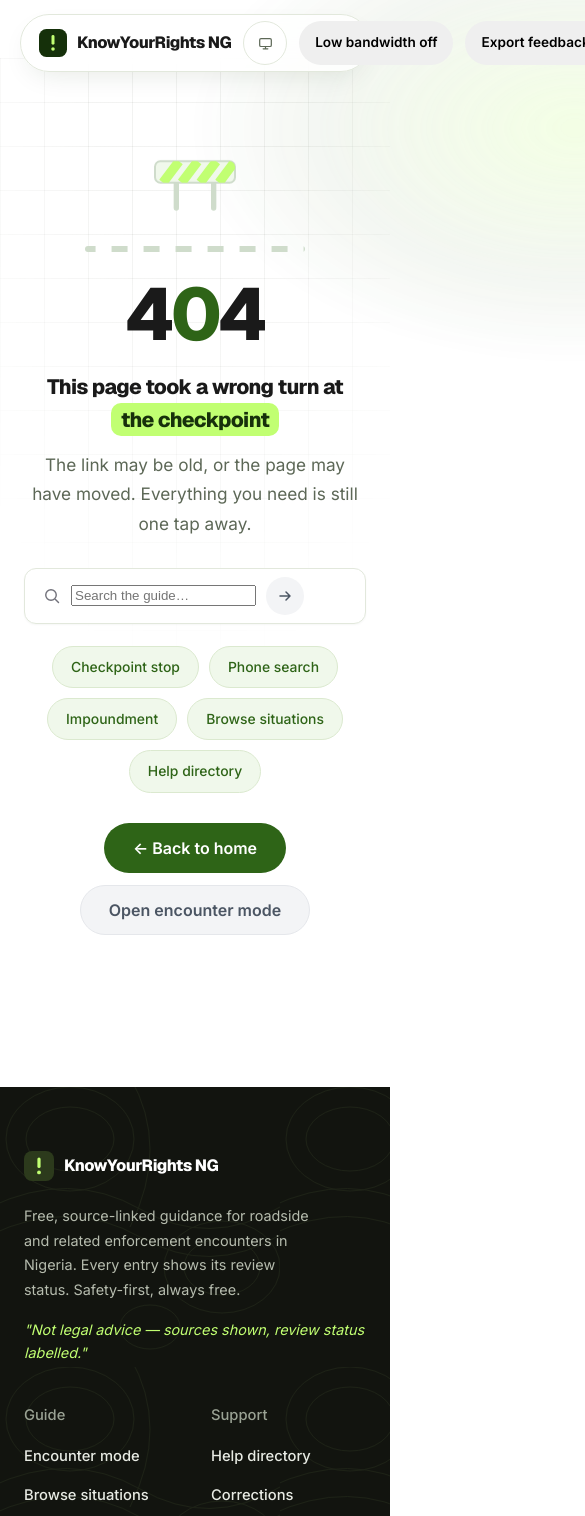
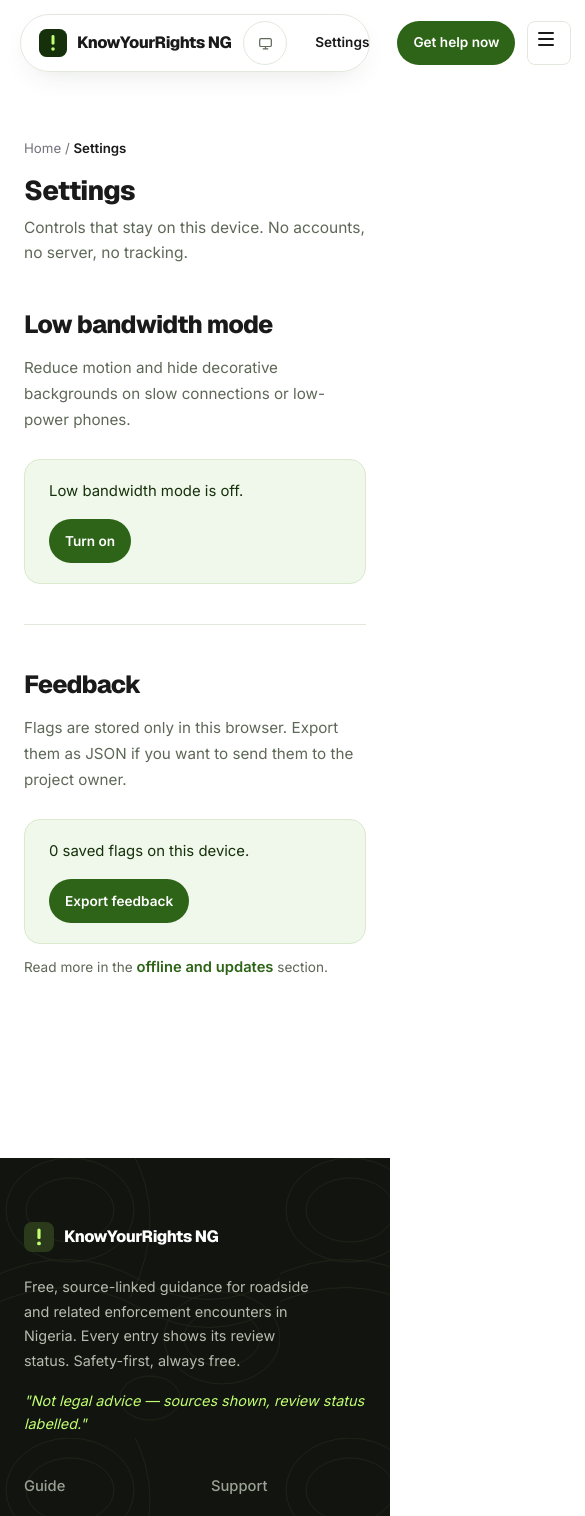
Before and after one commit to Nierowheezy/KnowYourRights-NG, a React (Vite) app: page /settings in a window 390 px wide. Shown: the top 1516 px of the page, 585 px wide, since content can reach past the window. Built offline with nearby package versions, Linux system fonts and the light colour scheme.

Commit message:
fix: move preferences and feedback into settings

```diff
--- a/src/components/FeedbackModal.tsx
+++ b/src/components/FeedbackModal.tsx
@@ -1,27 +1,5 @@
-import { useEffect, useState } from "react";
-
-type FeedbackItem = {
-  scenarioId: string;
-  category: "missing" | "confusing" | "outdated";
-  note: string;
-  ts: number;
-};
-
-const STORAGE_KEY = "kyr-feedback-queue";
-
-function readQueue(): FeedbackItem[] {
-  try {
-    const raw = localStorage.getItem(STORAGE_KEY);
-    return raw ? JSON.parse(raw) : [];
-  } catch {
-    return [];
-  }
-}
-function writeQueue(q: FeedbackItem[]) {
-  try {
-    localStorage.setItem(STORAGE_KEY, JSON.stringify(q));
-  } catch {}
-}
+import { useState } from "react";
+import { addFeedback, type FeedbackCategory } from "../lib/feedback";
 
 export default function FeedbackModal({
   scenarioId,
@@ -32,23 +10,13 @@ export default function FeedbackModal({
   open: boolean;
   onClose: () => void;
 }) {
-  const [category, setCategory] = useState<"missing" | "confusing" | "outdated">("missing");
+  const [category, setCategory] = useState<FeedbackCategory>("missing");
   const [note, setNote] = useState("");
-
-  useEffect(() => {
-    if (open) {
-      setCategory("missing");
-      setNote("");
-    }
-  }, [open]);
 
   if (!open) return null;
 
   const submit = () => {
-    const item: FeedbackItem = { scenarioId, category, note: note.slice(0, 500), ts: Date.now() };
-    const q = readQueue();
-    q.push(item);
-    writeQueue(q);
+    addFeedback({ scenarioId, category, note: note.slice(0, 500), ts: Date.now() });
     onClose();
   };
 
@@ -59,7 +27,10 @@ export default function FeedbackModal({
         <p className="muted">No personal data is collected. Notes are stored locally on your device.</p>
         <label>
           Issue type
-          <select value={category} onChange={e => setCategory(e.target.value as any)}>
+          <select
+            value={category}
+            onChange={(event) => setCategory(event.target.value as FeedbackCategory)}
+          >
             <option value="missing">Missing info</option>
             <option value="confusing">Confusing wording</option>
             <option value="outdated">Possibly outdated</option>
@@ -67,7 +38,7 @@ export default function FeedbackModal({
         </label>
         <label>
           Note (optional, max 500 chars)
-          <textarea value={note} onChange={e => setNote(e.target.value)} maxLength={500} rows={4} placeholder="What is unclear or missing?" />
+          <textarea value={note} onChange={(event) => setNote(event.target.value)} maxLength={500} rows={4} placeholder="What is unclear or missing?" />
         </label>
         <div className="modal-actions">
           <button className="btn btn--primary" onClick={submit}>Save locally</button>
--- a/src/components/Layout.tsx
+++ b/src/components/Layout.tsx
@@ -18,30 +18,24 @@ export default function Layout() {
   const location = useLocation();
   const [theme, setThemeState] = useState<Theme>(getTheme);
   const [menuOpen, setMenuOpen] = useState(false);
-  const [lowBw, setLowBw] = useState(() => {
-    try { return localStorage.getItem("kyr-lowbw") === "1"; } catch { return false; }
-  });
-  const [feedbackCount, setFeedbackCount] = useState(0);
 
   const announce = getAnnounce(location.pathname);
 
   useEffect(() => {
-    try { localStorage.setItem("kyr-lowbw", lowBw ? "1" : "0"); } catch {}
-    if (lowBw) document.documentElement.setAttribute("data-lowbw", "1");
-    else document.documentElement.removeAttribute("data-lowbw");
-  }, [lowBw]);
-
-  useEffect(() => {
-    const update = () => {
-      try {
-        const raw = localStorage.getItem("kyr-feedback-queue");
-        const arr = raw ? JSON.parse(raw) : [];
-        setFeedbackCount(arr.length);
-      } catch { setFeedbackCount(0); }
+    const apply = () => {
+      if (window.localStorage.getItem("kyr-lowbw") === "1") {
+        document.documentElement.setAttribute("data-lowbw", "1");
+      } else {
+        document.documentElement.removeAttribute("data-lowbw");
+      }
     };
-    update();
-    window.addEventListener("storage", update);
-    return () => window.removeEventListener("storage", update);
+    apply();
+    window.addEventListener("storage", apply);
+    window.addEventListener("kyr-preferences-changed", apply);
+    return () => {
+      window.removeEventListener("storage", apply);
+      window.removeEventListener("kyr-preferences-changed", apply);
+    };
   }, []);
   useEffect(() => {
     setTheme(theme);
@@ -120,34 +114,7 @@ export default function Layout() {
               <svg className="ticon icon-moon" width="15" height="15" viewBox="0 0 16 16" fill="none"><path d="M13.5 9A5.6 5.6 0 0 1 7 2.6 5.7 5.7 0 1 0 8.9 14 5.7 5.7 0 0 1 13.5 9Z" stroke="currentColor" strokeWidth="1.3" strokeLinejoin="round"/></svg>
               <svg className="ticon icon-sys" width="15" height="15" viewBox="0 0 16 16" fill="none"><rect x="1.8" y="2.8" width="12.4" height="8.4" rx="1.4" stroke="currentColor" strokeWidth="1.3"/><path d="M5.5 13.7h5M8 11.2v2.5" stroke="currentColor" strokeWidth="1.3" strokeLinecap="round"/></svg>
             </button>
-            <button
-              className="btn btn--ghost btn--sm"
-              type="button"
-              aria-pressed={lowBw}
-              onClick={() => setLowBw(v => !v)}
-              title="Toggle low bandwidth mode"
-            >
-              {lowBw ? "Low bandwidth on" : "Low bandwidth off"}
-            </button>
-            <button
-              className="btn btn--ghost btn--sm"
-              type="button"
-              onClick={() => {
-                try {
-                  const raw = localStorage.getItem("kyr-feedback-queue");
-                  const data = raw ? JSON.parse(raw) : [];
-                  const blob = new Blob([JSON.stringify(data, null, 2)], { type: "application/json" });
-                  const url = URL.createObjectURL(blob);
-                  const a = document.createElement("a");
-                  a.href = url;
-                  a.download = "kyr-feedback.json";
-                  a.click();
-                  URL.revokeObjectURL(url);
-                } catch {}
-              }}
-            >
-              Export feedback {feedbackCount > 0 ? `(${feedbackCount})` : ""}
-            </button>
+            <Link to="/settings" className="btn btn--ghost btn--sm">Settings</Link>
             <Link to="/help" className="btn btn--primary btn--sm">Get help now</Link>
             <button
               className="nav-toggle"
@@ -166,6 +133,7 @@ export default function Layout() {
           <Link to="/search" onClick={() => setMenuOpen(false)}>Search</Link>
           <Link to="/help" onClick={() => setMenuOpen(false)}>Help directory</Link>
           <Link to="/about" onClick={() => setMenuOpen(false)}>About</Link>
+          <Link to="/settings" onClick={() => setMenuOpen(false)}>Settings</Link>
         </div>
       </header>
 
@@ -212,6 +180,7 @@ export default function Layout() {
                   <li><Link to="/about">Scope &amp; limitations</Link></li>
                   <li><Link to="/about">Privacy</Link></li>
                   <li><Link to="/about#disclaimer">Legal disclaimer</Link></li>
+                  <li><Link to="/settings">Settings</Link></li>
                   <li><a href="#">Pidgin version<span className="footer__soon">SOON</span></a></li>
                 </ul>
               </div>
--- /dev/null
+++ b/src/lib/feedback.ts
@@ -0,0 +1,56 @@
+export type FeedbackCategory = "missing" | "confusing" | "outdated";
+
+const CATEGORIES: FeedbackCategory[] = ["missing", "confusing", "outdated"];
+
+export type FeedbackItem = {
+  scenarioId: string;
+  category: FeedbackCategory;
+  note: string;
+  ts: number;
+};
+
+export const FEEDBACK_KEY = "kyr-feedback-queue";
+
+export function readFeedback(): FeedbackItem[] {
+  try {
+    const raw = localStorage.getItem(FEEDBACK_KEY);
+    if (!raw) return [];
+    const parsed: unknown = JSON.parse(raw);
+    if (!Array.isArray(parsed)) return [];
+    return parsed.filter(
+      (item): item is FeedbackItem =>
+        typeof item === "object" &&
+        item !== null &&
+        typeof (item as FeedbackItem).scenarioId === "string" &&
+        CATEGORIES.includes((item as FeedbackItem).category) &&
+        typeof (item as FeedbackItem).note === "string" &&
+        typeof (item as FeedbackItem).ts === "number",
+    );
+  } catch {
+    return [];
+  }
+}
+
+export function writeFeedback(items: FeedbackItem[]): void {
+  try {
+    localStorage.setItem(FEEDBACK_KEY, JSON.stringify(items));
+  } catch {
+    return;
+  }
+  window.dispatchEvent(new Event("kyr-feedback-changed"));
+}
+
+export function addFeedback(item: FeedbackItem): void {
+  writeFeedback([...readFeedback(), item]);
+}
+
+export function exportFeedback(): void {
+  const data = readFeedback();
+  const blob = new Blob([JSON.stringify(data, null, 2)], { type: "application/json" });
+  const url = URL.createObjectURL(blob);
+  const link = document.createElement("a");
+  link.href = url;
+  link.download = "kyr-feedback.json";
+  link.click();
+  URL.revokeObjectURL(url);
+}
--- /dev/null
+++ b/src/lib/preferences.ts
@@ -0,0 +1,24 @@
+export const LOW_BW_KEY = "kyr-lowbw";
+
+export function readLowBandwidth(): boolean {
+  try {
+    return localStorage.getItem(LOW_BW_KEY) === "1";
+  } catch {
+    return false;
+  }
+}
+
+export function applyLowBandwidth(enabled: boolean): void {
+  if (enabled) document.documentElement.setAttribute("data-lowbw", "1");
+  else document.documentElement.removeAttribute("data-lowbw");
+}
+
+export function writeLowBandwidth(enabled: boolean): void {
+  try {
+    localStorage.setItem(LOW_BW_KEY, enabled ? "1" : "0");
+  } catch {
+    // storage can be unavailable in private mode; the in-memory state still works
+  }
+  applyLowBandwidth(enabled);
+  window.dispatchEvent(new Event("kyr-preferences-changed"));
+}
--- a/src/main.tsx
+++ b/src/main.tsx
@@ -10,6 +10,7 @@ import Agencies from './pages/Agencies'
 import Search from './pages/Search'
 import Help from './pages/Help'
 import About from './pages/About'
+import Settings from './pages/Settings'
 import Scenario from './pages/Scenario'
 import NotFound from './pages/NotFound'
 
@@ -25,6 +26,7 @@ createRoot(document.getElementById('root')!).render(
           <Route path="/search" element={<Search />} />
           <Route path="/help" element={<Help />} />
           <Route path="/about" element={<About />} />
+          <Route path="/settings" element={<Settings />} />
           <Route path="/scenario/:id" element={<Scenario />} />
           <Route path="*" element={<NotFound />} />
         </Route>
--- a/src/pages/Scenario.tsx
+++ b/src/pages/Scenario.tsx
@@ -223,7 +223,9 @@ export default function Scenario() {
               </div>
             </div>
 
-            <FeedbackModal scenarioId={scenario.id} open={showFeedback} onClose={() => setShowFeedback(false)} />
+            {showFeedback && (
+              <FeedbackModal scenarioId={scenario.id} open onClose={() => setShowFeedback(false)} />
+            )}
 
             <ChangeHistory entries={scenario.changeHistory} />
 
--- /dev/null
+++ b/src/pages/Settings.tsx
@@ -0,0 +1,74 @@
+import { useEffect, useState } from "react";
+import { Link } from "react-router-dom";
+import "../styles/about.css";
+import { readLowBandwidth, writeLowBandwidth } from "../lib/preferences";
+import { exportFeedback, readFeedback } from "../lib/feedback";
+
+export default function Settings() {
+  const [lowBw, setLowBw] = useState(readLowBandwidth);
+  const [feedbackCount, setFeedbackCount] = useState(0);
+
+  useEffect(() => {
+    const update = () => setFeedbackCount(readFeedback().length);
+    update();
+    window.addEventListener("kyr-feedback-changed", update);
+    window.addEventListener("storage", update);
+    return () => {
+      window.removeEventListener("kyr-feedback-changed", update);
+      window.removeEventListener("storage", update);
+    };
+  }, []);
+
+  const toggleLowBw = () => {
+    const next = !lowBw;
+    setLowBw(next);
+    writeLowBandwidth(next);
+  };
+
+  return (
+    <div className="page-wrap">
+      <div className="container" style={{ maxWidth: 760, paddingTop: 40, paddingBottom: 60 }}>
+        <nav className="anim" style={{ fontSize: "0.83rem", color: "var(--text-faint)" }} aria-label="Breadcrumb">
+          <Link to="/" style={{ textDecoration: "none", color: "inherit" }}>Home</Link>
+          &nbsp;/&nbsp;<span style={{ color: "var(--text)", fontWeight: 600 }}>Settings</span>
+        </nav>
+
+        <h1 className="display display--compact anim" style={{ fontSize: "clamp(1.7rem,3.6vw,2.4rem)", marginTop: 18 }}>
+          Settings
+        </h1>
+        <p className="muted anim" style={{ marginTop: 10 }}>
+          Controls that stay on this device. No accounts, no server, no tracking.
+        </p>
+
+        <section className="about-section" style={{ marginTop: 32 }}>
+          <h2>Low bandwidth mode</h2>
+          <p className="sub">
+            Reduce motion and hide decorative backgrounds on slow connections or low-power phones.
+          </p>
+          <div className="callout callout--tint" style={{ display: "flex", alignItems: "center", justifyContent: "space-between", gap: 16, flexWrap: "wrap" }}>
+            <span>Low bandwidth mode is {lowBw ? "on" : "off"}.</span>
+            <button className="btn btn--primary btn--sm" type="button" aria-pressed={lowBw} onClick={toggleLowBw}>
+              {lowBw ? "Turn off" : "Turn on"}
+            </button>
+          </div>
+        </section>
+
+        <section className="about-section">
+          <h2>Feedback</h2>
+          <p className="sub">
+            Flags are stored only in this browser. Export them as JSON if you want to send them to the project owner.
+          </p>
+          <div className="callout callout--tint" style={{ display: "flex", alignItems: "center", justifyContent: "space-between", gap: 16, flexWrap: "wrap" }}>
+            <span>{feedbackCount} saved {feedbackCount === 1 ? "flag" : "flags"} on this device.</span>
+            <button className="btn btn--primary btn--sm" type="button" onClick={exportFeedback} disabled={feedbackCount === 0}>
+              Export feedback
+            </button>
+          </div>
+          <p className="muted" style={{ marginTop: 12, fontSize: "0.85rem" }}>
+            Read more in the <Link to="/about#offline" className="link-green">offline and updates</Link> section.
+          </p>
+        </section>
+      </div>
+    </div>
+  );
+}
--- a/src/theme.css
+++ b/src/theme.css
@@ -1538,9 +1538,10 @@ mark {
 }
 
 /* Low bandwidth mode */
-html[data-lowbw="1"] img.decorative,
-html[data-lowbw="1"] .reveal {
-  display: none !important;
+html[data-lowbw="1"] .bg-grid::before,
+html[data-lowbw="1"] .bg-glow::after,
+html[data-lowbw="1"] .footer {
+  background-image: none !important;
 }
 html[data-lowbw="1"] *, html[data-lowbw="1"] *::before, html[data-lowbw="1"] *::after {
   animation: none !important;
```
